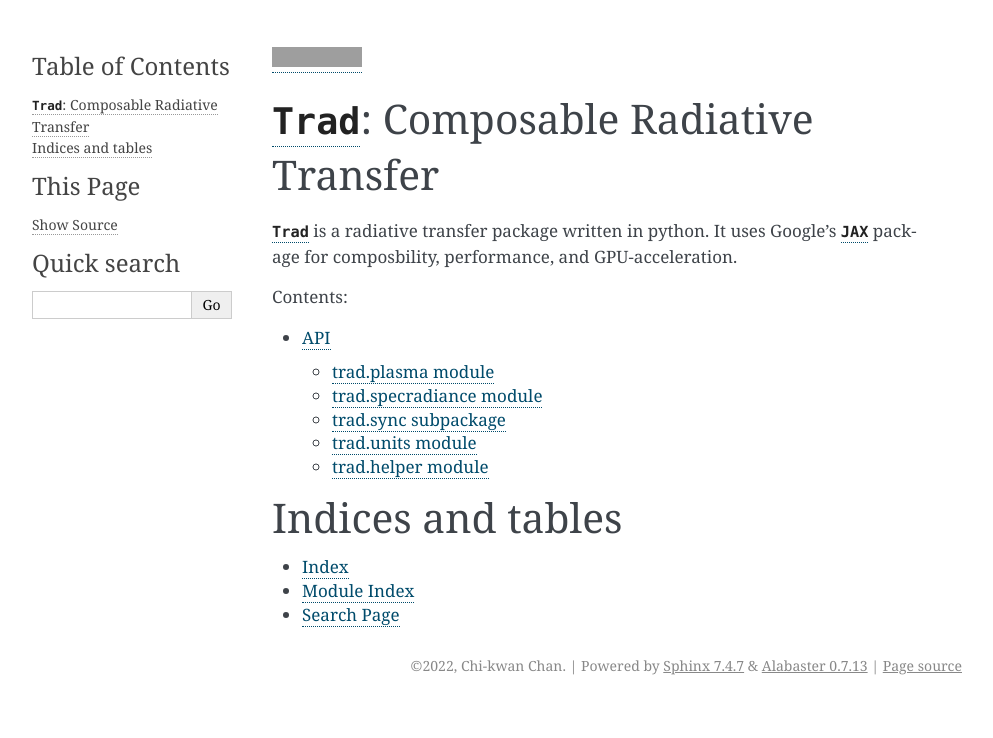
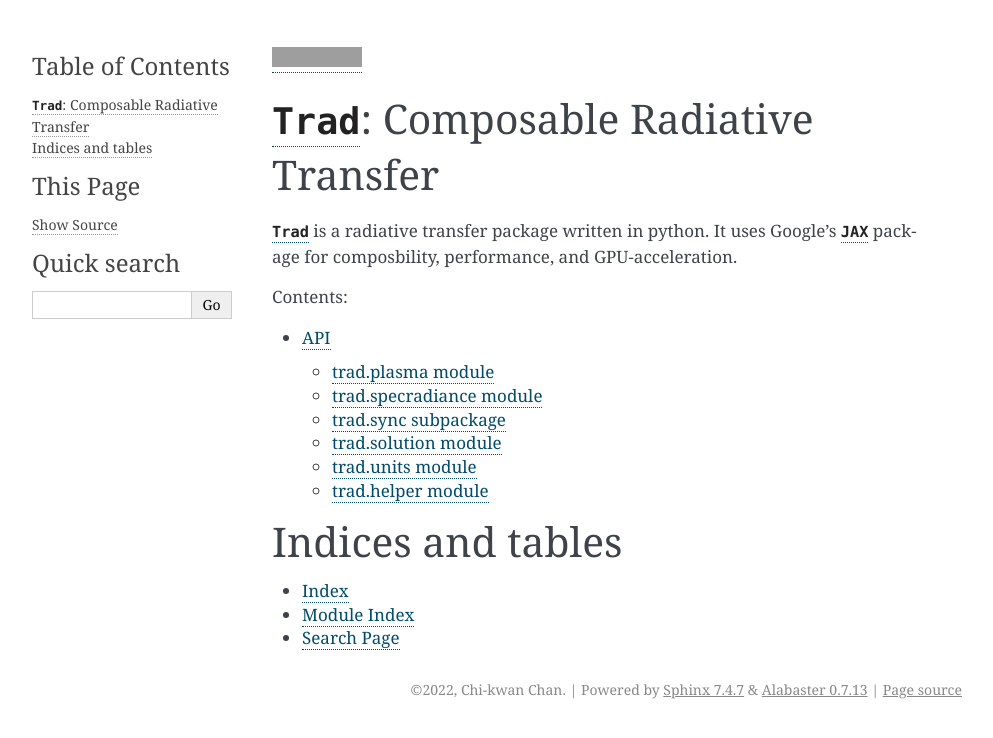
Before and after one commit to adxsrc/trad, a Sphinx documentation site: the page built from docs/index.rst, in a window 1280 px wide. Shown: the top 738 px of the page, without its empty margins (148-1141 px from the left). Built offline with Sphinx 7.4.7, drawn with Linux system fonts in a browser that asks for light colours; grey boxes are pictures that could not be loaded.

Commit message:
Making sure that `solution` is included in the documentation

```diff
--- a/docs/api.rst
+++ b/docs/api.rst
@@ -46,6 +46,14 @@
    :undoc-members:
    :show-inheritance:
 
+trad.solution module
+--------------------
+
+.. automodule:: trad.solution
+   :members:
+   :undoc-members:
+   :show-inheritance:
+
 trad.units module
 -----------------
 
```
